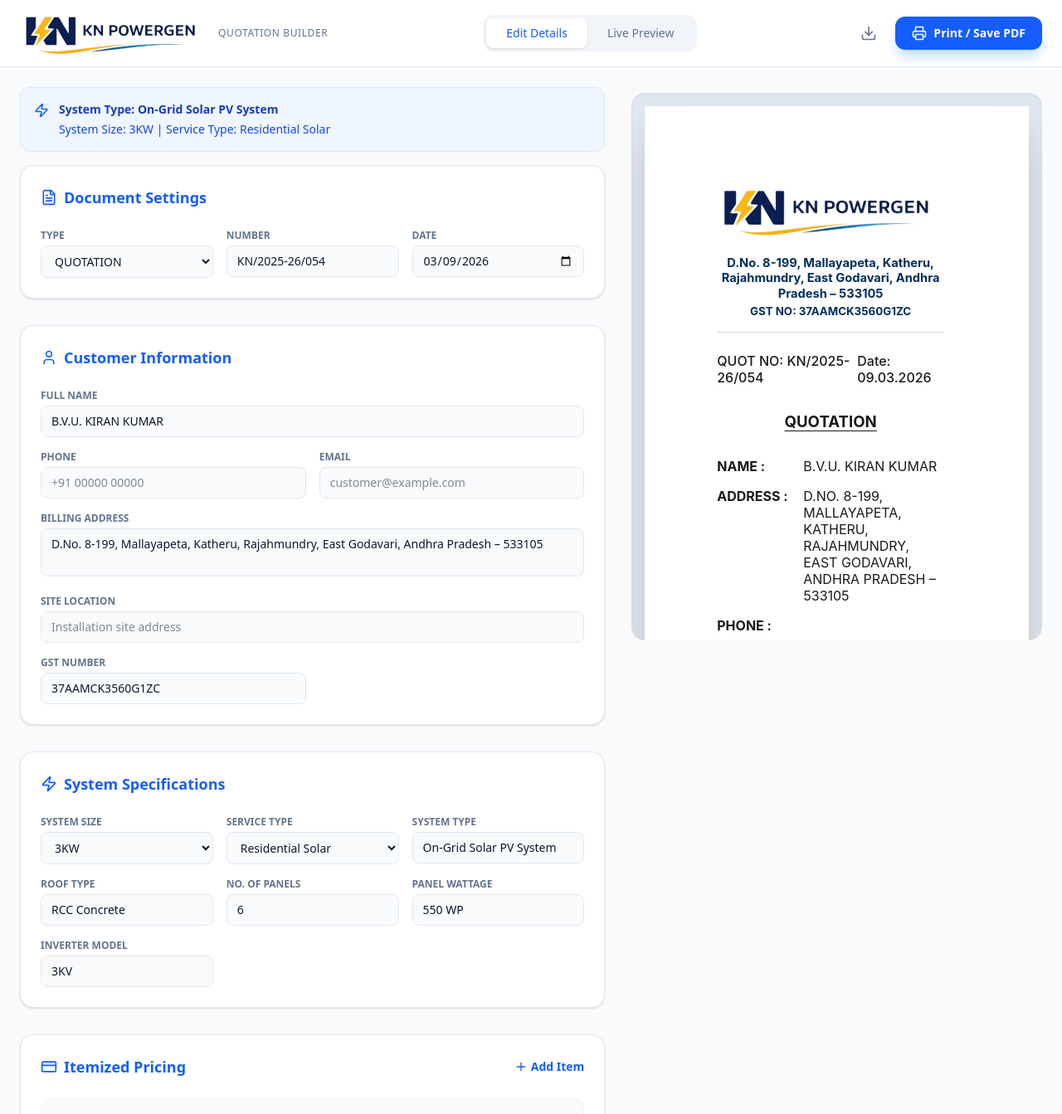
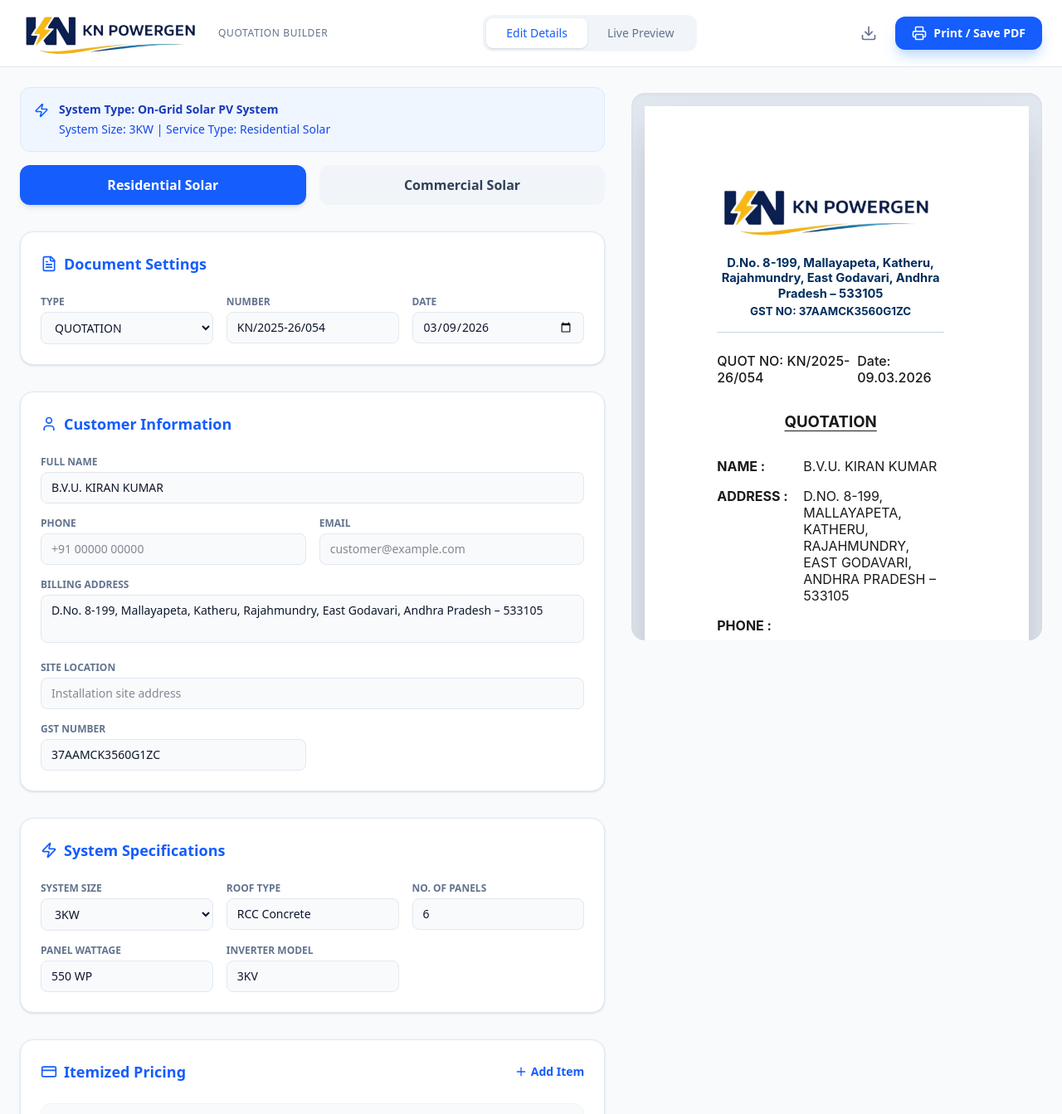
Before and after one commit to Aswini611/KnpowerGen, a React (Vite) app: page / in a window 1280 px wide. Shown: the top 1343 px of the page at 83% size. Built offline with nearby package versions, Linux system fonts and the light colour scheme.

Commit message:
solar type update

```diff
--- a/src/App.tsx
+++ b/src/App.tsx
@@ -243,6 +243,30 @@ export default function App() {
             </div>
           </div>
 
+          {/* Service Type Buttons */}
+          <div className="flex gap-4">
+            <button
+              onClick={() => handleInputChange({ target: { name: 'serviceType', value: 'Residential Solar' } } as any)}
+              className={`flex-1 py-3 px-4 rounded-xl font-semibold transition-all ${
+                data.serviceType === 'Residential Solar'
+                  ? 'bg-blue-600 text-white shadow-md'
+                  : 'bg-slate-100 text-slate-700 hover:bg-slate-200'
+              }`}
+            >
+              Residential Solar
+            </button>
+            <button
+              onClick={() => handleInputChange({ target: { name: 'serviceType', value: 'Commercial Solar' } } as any)}
+              className={`flex-1 py-3 px-4 rounded-xl font-semibold transition-all ${
+                data.serviceType === 'Commercial Solar'
+                  ? 'bg-blue-600 text-white shadow-md'
+                  : 'bg-slate-100 text-slate-700 hover:bg-slate-200'
+              }`}
+            >
+              Commercial Solar
+            </button>
+          </div>
+
           {/* Document Meta */}
           <section className="bg-white p-6 rounded-2xl shadow-sm border border-slate-200">
             <div className="flex items-center gap-2 mb-6 text-blue-600">
@@ -373,17 +397,6 @@ export default function App() {
                   <option value="3KW">3KW</option>
                   <option value="5KW">5KW</option>
                 </select>
-              </div>
-              <div>
-                <label className="block text-xs font-semibold text-slate-500 uppercase mb-1">Service Type</label>
-                <select name="serviceType" value={data.serviceType} onChange={handleInputChange} className="w-full bg-slate-50 border border-slate-200 rounded-lg px-3 py-2 text-sm focus:ring-2 focus:ring-blue-500 outline-none">
-                  <option value="Residential Solar">Residential Solar</option>
-                  <option value="Commercial Solar">Commercial Solar</option>
-                </select>
-              </div>
-              <div>
-                <label className="block text-xs font-semibold text-slate-500 uppercase mb-1">System Type</label>
-                <input type="text" name="systemType" value={data.systemType} onChange={handleInputChange} className="w-full bg-slate-50 border border-slate-200 rounded-lg px-3 py-2 text-sm focus:ring-2 focus:ring-blue-500 outline-none" />
               </div>
               <div>
                 <label className="block text-xs font-semibold text-slate-500 uppercase mb-1">Roof Type</label>
```
